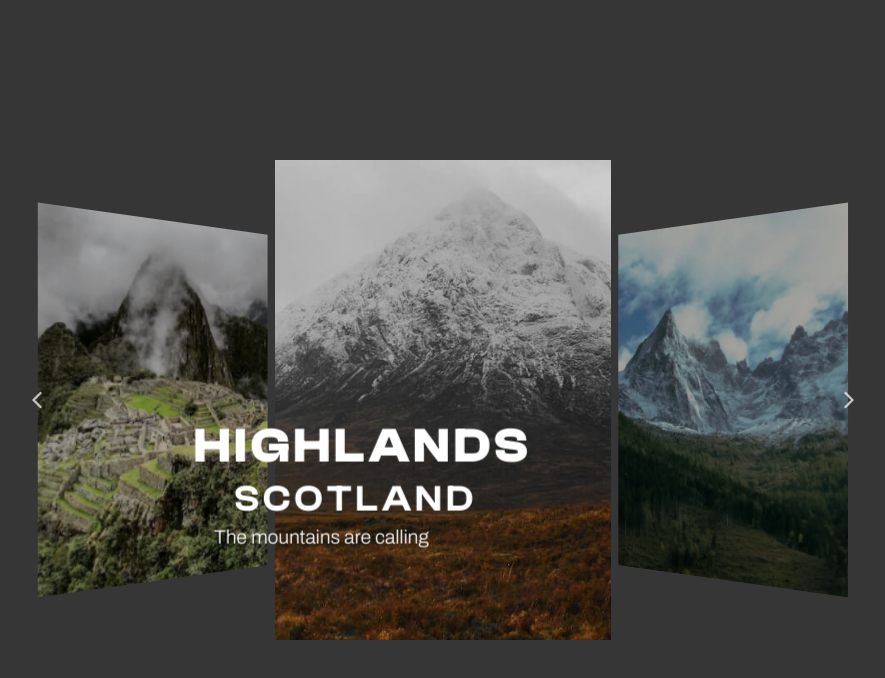
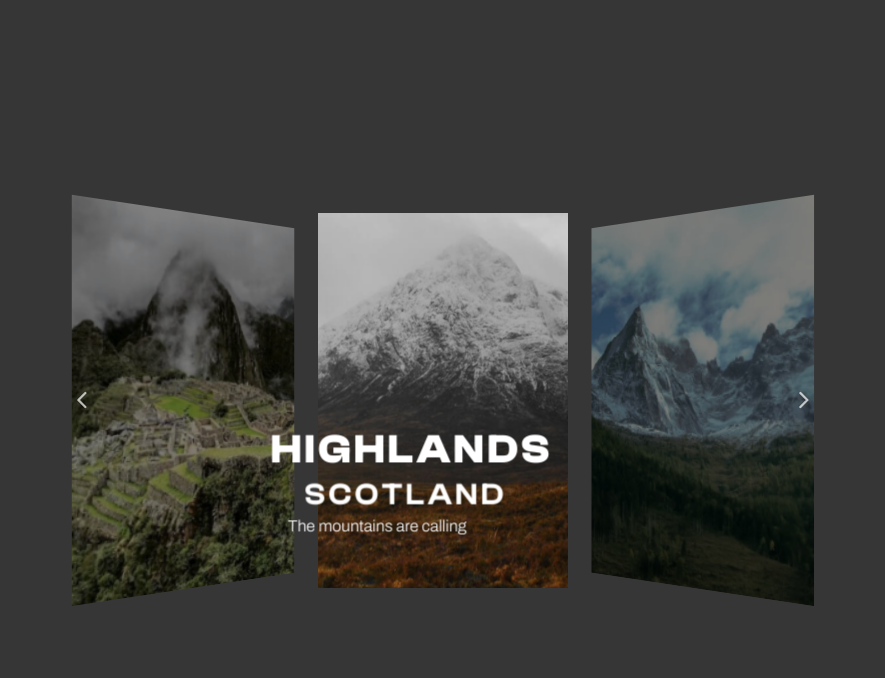
Before and after one commit to devloop01/svelte-voyage-slider, a SvelteKit app: page / in a window 1280 px wide. Shown: the top 678 px of the page, without its empty margins (197-1082 px from the left). Built offline with nearby package versions, Linux system fonts and the light colour scheme.

Commit message:
update tilt action & slide-info styles

```diff
--- /dev/null
+++ b/src/actions/tilt.ts
@@ -0,0 +1,98 @@
+import { vec2 } from '@/utils';
+import type { Action } from 'svelte/action';
+
+type TiltParams = {
+	trigger?: HTMLElement;
+	target?: HTMLElement | HTMLElement[];
+};
+
+type Paramater = TiltParams | undefined;
+
+export const tilt: Action<HTMLElement, Paramater> = (node, options) => {
+	let { trigger, target } = resolveOptions(node, options);
+
+	let lerpAmount = 0.06;
+
+	const rotDeg = { current: vec2(), target: vec2() };
+	const bgPos = { current: vec2(), target: vec2() };
+
+	let rafId = 0;
+
+	const update = (newOptions: Paramater) => {
+		destroy();
+		({ trigger, target } = resolveOptions(node, newOptions));
+		init();
+	};
+
+	function ticker() {
+		rotDeg.current.lerp(rotDeg.target, lerpAmount);
+		bgPos.current.lerp(bgPos.target, lerpAmount);
+
+		for (const el of target) {
+			el.style.setProperty('--rotX', rotDeg.current.y.toFixed(2) + 'deg');
+			el.style.setProperty('--rotY', rotDeg.current.x.toFixed(2) + 'deg');
+
+			el.style.setProperty('--bgPosX', bgPos.current.x.toFixed(2) + '%');
+			el.style.setProperty('--bgPosY', bgPos.current.y.toFixed(2) + '%');
+		}
+
+		rafId = requestAnimationFrame(ticker);
+	}
+
+	const onMouseMove = ({ offsetX, offsetY }: MouseEvent) => {
+		lerpAmount = 0.1;
+
+		for (const el of target) {
+			const ox = (offsetX - el.clientWidth * 0.5) / (Math.PI * 3);
+			const oy = -(offsetY - el.clientHeight * 0.5) / (Math.PI * 4);
+
+			rotDeg.target.set(ox, oy);
+			bgPos.target.set(-ox * 0.3, oy * 0.3);
+		}
+	};
+
+	const onMouseLeave = () => {
+		lerpAmount = 0.06;
+
+		rotDeg.target.set(0, 0);
+		bgPos.target.set(0, 0);
+	};
+
+	const addListeners = () => {
+		trigger.addEventListener('mousemove', onMouseMove);
+		trigger.addEventListener('mouseleave', onMouseLeave);
+	};
+
+	const removeListeners = () => {
+		trigger.removeEventListener('mousemove', onMouseMove);
+		trigger.removeEventListener('mouseleave', onMouseLeave);
+	};
+
+	const init = () => {
+		addListeners();
+		rafId = requestAnimationFrame(ticker);
+	};
+
+	const destroy = () => {
+		removeListeners();
+		cancelAnimationFrame(rafId);
+	};
+
+	init();
+
+	return {
+		destroy,
+		update
+	};
+};
+
+function resolveOptions(node: HTMLElement, options: Paramater) {
+	return {
+		trigger: options?.trigger ?? node,
+		target: options?.target
+			? Array.isArray(options.target)
+				? options.target
+				: [options.target]
+			: [node]
+	};
+}
--- a/src/app.postcss
+++ b/src/app.postcss
@@ -15,8 +15,8 @@
 }
 
 :root {
-	--slide-width: 200px;
-	--slide-height: 300px;
+	--slide-width: 250px;
+	--slide-aspect: 2 / 3;
 
 	--slide-transition-duration: 800ms;
 	--slide-transition-easing: ease;
@@ -58,9 +58,8 @@ button {
 	place-items: center;
 }
 
-@media only screen and (min-width: 800px) {
+@media only screen and (max-width: 800px) {
 	:root {
-		--slide-width: 280px;
-		--slide-height: 400px;
+		--slide-width: 200px;
 	}
 }
--- a/src/components/slide.svelte
+++ b/src/components/slide.svelte
@@ -8,113 +8,78 @@
 </script>
 
 <script lang="ts">
-	import { vec2 } from '@/utils';
-	import type { Action } from 'svelte/action';
+	import { tilt } from '@/actions/tilt';
 
 	export let item: SlideItem;
 	export let offset: number;
 	export let zIndex: number;
 
-	const tilt: Action = (node) => {
-		const element = node.children[0] as HTMLElement;
-
-		let lerpAmount = 0.06;
-
-		let rotDeg = { current: vec2(), target: vec2() };
-		let bgPos = { current: vec2(), target: vec2() };
-
-		let rafId = 0;
-
-		function ticker() {
-			rotDeg.current.lerp(rotDeg.target, lerpAmount);
-			bgPos.current.lerp(bgPos.target, lerpAmount);
-
-			element.style.setProperty('--rotX', rotDeg.current.y.toFixed(2) + 'deg');
-			element.style.setProperty('--rotY', rotDeg.current.x.toFixed(2) + 'deg');
-
-			element.style.setProperty('--bgPosX', bgPos.current.x.toFixed(2) + '%');
-			element.style.setProperty('--bgPosY', bgPos.current.y.toFixed(2) + '%');
-
-			rafId = requestAnimationFrame(ticker);
-		}
-
-		const update = ({ offsetX, offsetY }: MouseEvent) => {
-			lerpAmount = 0.1;
-
-			const ox = (offsetX - node.clientWidth * 0.5) / (Math.PI * 3);
-			const oy = -(offsetY - node.clientHeight * 0.5) / (Math.PI * 4);
-
-			rotDeg.target.set(ox, oy);
-			bgPos.target.set(-ox * 0.3, oy * 0.3);
-		};
-
-		const reset = () => {
-			lerpAmount = 0.05;
-
-			rotDeg.target.set(0, 0);
-			bgPos.target.set(0, 0);
-		};
-
-		node.addEventListener('mousemove', update);
-		node.addEventListener('mouseleave', reset);
-
-		rafId = requestAnimationFrame(ticker);
-
-		return {
-			destroy() {
-				node.removeEventListener('mousemove', update);
-				node.removeEventListener('mouseleave', reset);
-				cancelAnimationFrame(rafId);
-			}
-		};
-	};
+	let slideInnerEl: HTMLElement;
+	let slideInfoInnerEl: HTMLElement;
 </script>
 
-<div class="slide" style:--offset={offset} style:z-index={zIndex} use:tilt {...$$restProps}>
-	<div class="slide__inner" style:--image-url="url({item.image})">
+<div
+	class="slide"
+	style:--offset={offset}
+	style:z-index={zIndex}
+	data-current={offset === 0 || undefined}
+	use:tilt={{ target: [slideInnerEl, slideInfoInnerEl] }}
+	{...$$restProps}
+>
+	<div bind:this={slideInnerEl} class="slide__inner">
 		<div class="slide--image__wrapper">
 			<img class="slide--image" src={item.image} alt={item.title} />
 		</div>
-		<div class="slide-info">
-			<span data-title class="slide-info--text">{item.title}</span>
-			<span data-subtitle class="slide-info--text">{item.subtitle}</span>
-			<span data-description class="slide-info--text">{item.description}</span>
+	</div>
+</div>
+
+<div class="slide-info" data-current={offset === 0 || undefined}>
+	<div bind:this={slideInfoInnerEl} class="slide-info__inner">
+		<div class="slide-info--text__wrapper">
+			<div data-title class="slide-info--text">
+				<span>{item.title}</span>
+			</div>
+			<div data-subtitle class="slide-info--text">
+				<span>{item.subtitle}</span>
+			</div>
+			<div data-description class="slide-info--text">
+				<span>{item.description}</span>
+			</div>
 		</div>
 	</div>
 </div>
 
 <style lang="postcss">
 	.slide {
-		--slide-translateY-offset: 0vh;
+		--slide-ty: 0vh;
 		--padding: 0px;
 		--offset: 0;
 
-		display: inline-block;
 		width: var(--slide-width);
-		height: var(--slide-height);
-		position: absolute;
-		left: 50%;
-		top: 50%;
-		transform: translate(-50%, -50%) translate3d(var(--slide-tx), var(--slide-translateY-offset), 0)
-			rotateY(var(--slide-rotY)) scale(var(--slide-scale));
-
-		transition: transform var(--slide-transition-duration) var(--slide-transition-easing);
+		height: auto;
+		aspect-ratio: var(--slide-aspect);
 		user-select: none;
 		perspective: 800px;
+
+		transform: translate3d(var(--slide-tx), var(--slide-ty), var(--slide-tz, 0))
+			rotateY(var(--slide-rotY));
+		transition: transform var(--slide-transition-duration) var(--slide-transition-easing);
 	}
 
 	.slide[data-current] {
+		--slide-scale: 1.2;
+		--slide-tz: 0px;
 		--slide-tx: 0;
 		--slide-rotY: 0;
-		--slide-scale: 1.2;
 
 		pointer-events: auto;
 	}
 
 	.slide:not([data-current]) {
+		--slide-scale: 0.9;
+		--slide-tz: 0;
 		--slide-tx: calc(var(--offset) * var(--slide-width) * 1);
 		--slide-rotY: calc(var(--offset) * -45deg);
-		--slide-scale: 0.9;
 
 		pointer-events: none;
 	}
@@ -123,19 +88,11 @@
 		& .slide--image {
 			filter: brightness(0.8);
 		}
-
-		& .slide-info--text {
-			opacity: 1;
-		}
 	}
 
 	.slide:not([data-current]) {
 		& .slide--image {
-			filter: brightness(0.65);
-		}
-
-		& .slide-info--text {
-			opacity: 0;
+			filter: brightness(0.5);
 		}
 	}
 
@@ -163,34 +120,80 @@
 	}
 
 	.slide--image {
-		position: absolute;
-		left: 0;
-		top: 0;
 		width: 100%;
 		height: 100%;
+		position: absolute;
 		top: 50%;
 		left: 50%;
+		object-fit: cover;
 		transform: translate(-50%, -50%) scale(1.25) translate3d(var(--bgPosX), var(--bgPosY), 0);
-		object-fit: cover;
 		transition: filter var(--slide-transition-duration) var(--slide-transition-easing);
 	}
 
+	/* ------------ SLIDE INFO ---------------- */
+
 	.slide-info {
+		--padding: 0px;
+
+		position: relative;
+		pointer-events: none;
+		width: var(--slide-width);
+		height: auto;
+		aspect-ratio: var(--slide-aspect);
+		user-select: none;
+		perspective: 800px;
+		z-index: 20;
+	}
+
+	.slide-info[data-current] {
+		& .slide-info--text span {
+			opacity: 1;
+			transform: translate3d(0, 0, 0);
+			transition-delay: 250ms;
+		}
+	}
+
+	.slide-info:not([data-current]) {
+		& .slide-info--text span {
+			opacity: 0;
+			transform: translate3d(0, 100%, 0);
+			transition-delay: 0ms;
+		}
+	}
+
+	.slide-info__inner {
+		position: relative;
+		left: calc(var(--padding) / 2);
+		top: calc(var(--padding) / 2);
+		width: calc(100% - var(--padding));
+		height: calc(100% - var(--padding));
+		pointer-events: none;
+		transform-style: preserve-3d;
+		transform: rotateX(var(--rotX)) rotateY(var(--rotY));
+	}
+
+	.slide-info--text__wrapper {
 		--z-offset: 45px;
 		position: absolute;
 		height: fit-content;
-		left: -20%;
-		bottom: 20%;
+		left: -15%;
+		bottom: 15%;
 		transform: translateZ(var(--z-offset));
 		z-index: 2;
 		pointer-events: none;
 	}
 
 	.slide-info--text {
-		display: block;
 		font-family: var(--font-clash-display);
 		color: #fff;
-		transition: opacity var(--slide-transition-duration) var(--slide-transition-easing);
+		overflow: hidden;
+
+		& span {
+			display: block;
+			white-space: nowrap;
+			transition: var(--slide-transition-duration) var(--slide-transition-easing);
+			transition-property: opacity, transform;
+		}
 
 		&[data-title],
 		&[data-subtitle] {
--- a/src/components/slider.svelte
+++ b/src/components/slider.svelte
@@ -1,11 +1,17 @@
 <script lang="ts" context="module">
-	export { SlideItem };
+	export type SlideItem = {
+		image: string;
+		title: string;
+		subtitle: string;
+		description: string;
+	};
 </script>
 
 <script lang="ts">
 	import { wrap } from '@/utils';
+	import { tilt } from '@/actions/tilt';
 
-	import Slide, { type SlideItem } from '@/components/slide.svelte';
+	import Slide from '@/components/slide.svelte';
 	import ChevronLeft from '@/components/icons/chevron-left.svelte';
 	import ChevronRight from '@/components/icons/chevron-right.svelte';
 
@@ -34,16 +40,13 @@
 		<ChevronLeft />
 	</button>
 
-	<div class="slider--slides">
-		{#each slides as item, index}
-			{@const offset = calculateOffset(index, currentSlideIndex)}
-			<Slide
-				{item}
-				{offset}
-				zIndex={length - Math.abs(offset)}
-				data-current={offset === 0 || undefined}
-			/>
-		{/each}
+	<div class="sliders__wrapper">
+		<div class="slides">
+			{#each slides as item, index}
+				{@const offset = calculateOffset(index, currentSlideIndex)}
+				<Slide {item} {offset} zIndex={length - Math.abs(offset)} />
+			{/each}
+		</div>
 	</div>
 
 	<button class="slider--btn" on:click={next}>
@@ -56,16 +59,28 @@
 		position: relative;
 		display: block;
 		width: calc(3 * var(--slide-width));
-		height: calc(1.5 * var(--slide-height));
+		height: calc(2 * var(--slide-height));
 		display: flex;
 		align-items: center;
 	}
 
-	.slider--slides {
+	.sliders__wrapper {
+		position: relative;
+		width: 100%;
+		height: 100%;
+	}
+
+	.slides {
 		position: relative;
 		width: 100%;
 		height: 100%;
 		perspective: 1000px;
+
+		display: grid;
+		place-items: center;
+		& > * {
+			grid-area: 1 / -1;
+		}
 	}
 
 	.slider--btn {
--- a/src/utils/index.ts
+++ b/src/utils/index.ts
@@ -19,3 +19,5 @@ export class Vec2 {
 }
 
 export const vec2 = (x = 0, y = 0) => new Vec2(x, y);
+
+export const isHTMLElement = (el: unknown): el is HTMLElement => el instanceof HTMLElement;
```
